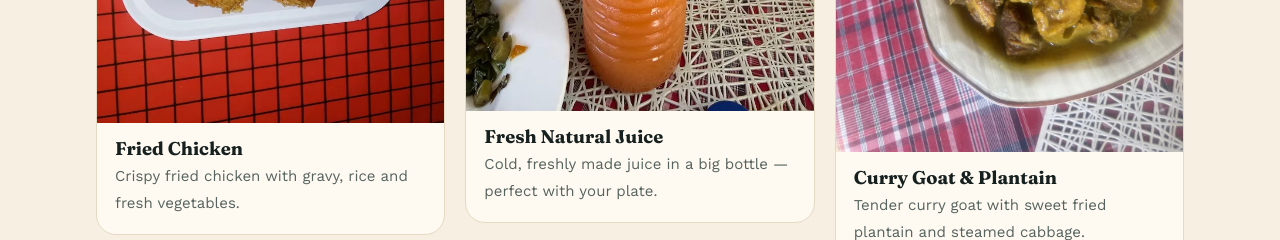
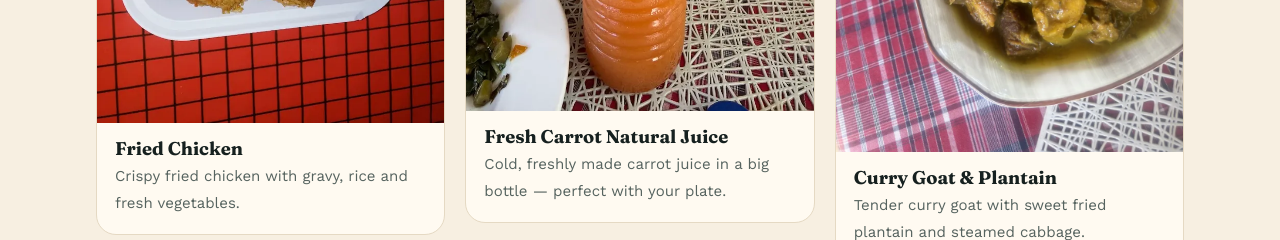
Before and after one commit to chantelleng1-bot/atkinsons-fish-pot, a plain HTML site: page index.html in a window 1280 px wide. Shown: the part 6520-6760 px from the top of the page. Drawn offline with nearby package versions, Linux system fonts and the light colour scheme.

Commit message:
Replace Fresh Natural Juice with Fresh Carrot Juice

```diff
--- a/index.html
+++ b/index.html
@@ -322,7 +322,7 @@ footer strong{color:#fff;font-family:"Fraunces",serif;font-size:1.1rem}
       <figure class="shot reveal"><button type="button" aria-label="View larger: A Table Spread"><img loading="lazy" src="images/photo-6.webp" alt="Two platters of fish with vegetables, one topped with bammy, next to a plate of golden festival."></button><figcaption><b>A Table Spread</b><span>Fish two ways with bammy and a side of festival.</span></figcaption></figure>
       <figure class="shot reveal"><button type="button" aria-label="View larger: Ackee &amp; Saltfish"><img loading="lazy" src="images/photo-7.webp" alt="Ackee and saltfish with a mould of rice and peas and callaloo on a white plate."></button><figcaption><b>Ackee &amp; Saltfish</b><span>Jamaica's national dish with rice and peas and callaloo.</span></figcaption></figure>
       <figure class="shot reveal"><button type="button" aria-label="View larger: Mackerel Run Down &amp; Dumplings"><img loading="lazy" src="images/photo-8.webp" alt="A takeaway box with boiled dumplings, yam, green banana, fried dumplings and mackerel run down."></button><figcaption><b>Mackerel Run Down &amp; Dumplings</b><span>Nice mackerel run down with boiled food and fried dumplings.</span></figcaption></figure>
-      <figure class="shot reveal"><button type="button" aria-label="View larger: Fresh Natural Juice"><img loading="lazy" src="images/photo-9.webp" alt="A large bottle of fresh orange-coloured juice with a straw on a table, with plates of food and fries around it."></button><figcaption><b>Fresh Natural Juice</b><span>Cold, freshly made juice in a big bottle — perfect with your plate.</span></figcaption></figure>
+      <figure class="shot reveal"><button type="button" aria-label="View larger: Fresh Carrot Natural Juice"><img loading="lazy" src="images/photo-9.webp" alt="A large bottle of fresh carrot juice with a straw on a table, with plates of food and fries around it."></button><figcaption><b>Fresh Carrot Natural Juice</b><span>Cold, freshly made carrot juice in a big bottle — perfect with your plate.</span></figcaption></figure>
       <figure class="shot reveal"><button type="button" aria-label="View larger: Callaloo &amp; Boiled Food"><img loading="lazy" src="images/photo-10.webp" alt="A takeaway box with steamed callaloo, boiled dumpling, yam, green banana and two fried dumplings."></button><figcaption><b>Callaloo &amp; Boiled Food</b><span>Steamed callaloo with boiled dumplings, yam, green banana and fried dumplings.</span></figcaption></figure>
       <figure class="shot reveal"><button type="button" aria-label="View larger: Brown Stew Fish"><img loading="lazy" src="images/photo-11.webp" alt="Brown stew fish in a rich gravy with onions, sweet peppers and carrots, served with rice and peas and steamed callaloo and cabbage on a white plate."></button><figcaption><b>Brown Stew Fish</b><span>Fish simmered in a rich brown gravy with onions and peppers, with rice and peas and steamed vegetables.</span></figcaption></figure>
       <figure class="shot reveal"><button type="button" aria-label="View larger: Curried Lobster &amp; Fried Shrimp"><img loading="lazy" src="images/photo-12.webp" alt="A plate of curried lobster with steamed vegetables next to a platter of fried shrimp, fries and steamed cabbage on a colourful tiled table."></button><figcaption><b>Curried Lobster &amp; Fried Shrimp</b><span>Curried lobster with steamed veg, and crispy fried shrimp with fries — served on our tiled tables.</span></figcaption></figure>
```
